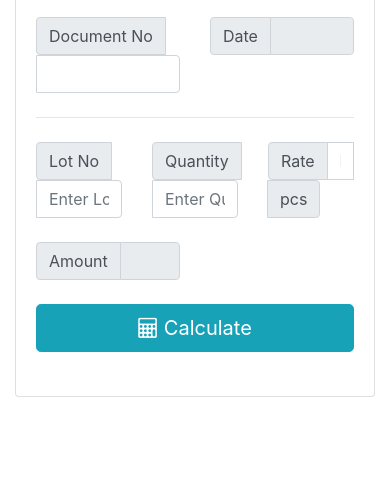
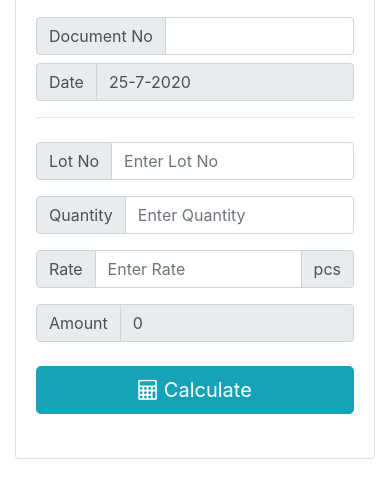
Before and after one commit to RebelClone/vanilla-js, a plain HTML site: page index.html in a window 390 px wide. Shown: the part 138-636 px from the top of the page. Drawn offline with nearby package versions, Linux system fonts and the light colour scheme.

Commit message:
responsive html

```diff
--- a/index.html
+++ b/index.html
@@ -18,6 +18,17 @@
             -webkit-appearance: none;
             margin: 0;
         }
+        @media only screen and (max-width: 600px){
+            .row{
+                display: block!important;
+            }
+            .col-6{
+                display: block!important;
+                position: relative;
+                width: 100%;
+            }
+
+        }
     </style>
 </head>
 <body>
@@ -28,7 +39,7 @@
             AS Fashion</a>
     </nav>
     <br>
-    <div class="container">
+    <div class="container-fluid">
         <div class="row">
             <div class="col-md-10 mx-auto">
                 <div class="card">
@@ -97,7 +108,7 @@
                         <!-- <br>
                         <br> -->
                         <div class="row">
-                            <div class="col-6">
+                            <div class="col-6 mb-res">
                                 <div class="input-group">
                                     <div class="input-group-prepend">
                                         <span class="input-group-text">Amount</span>
```
